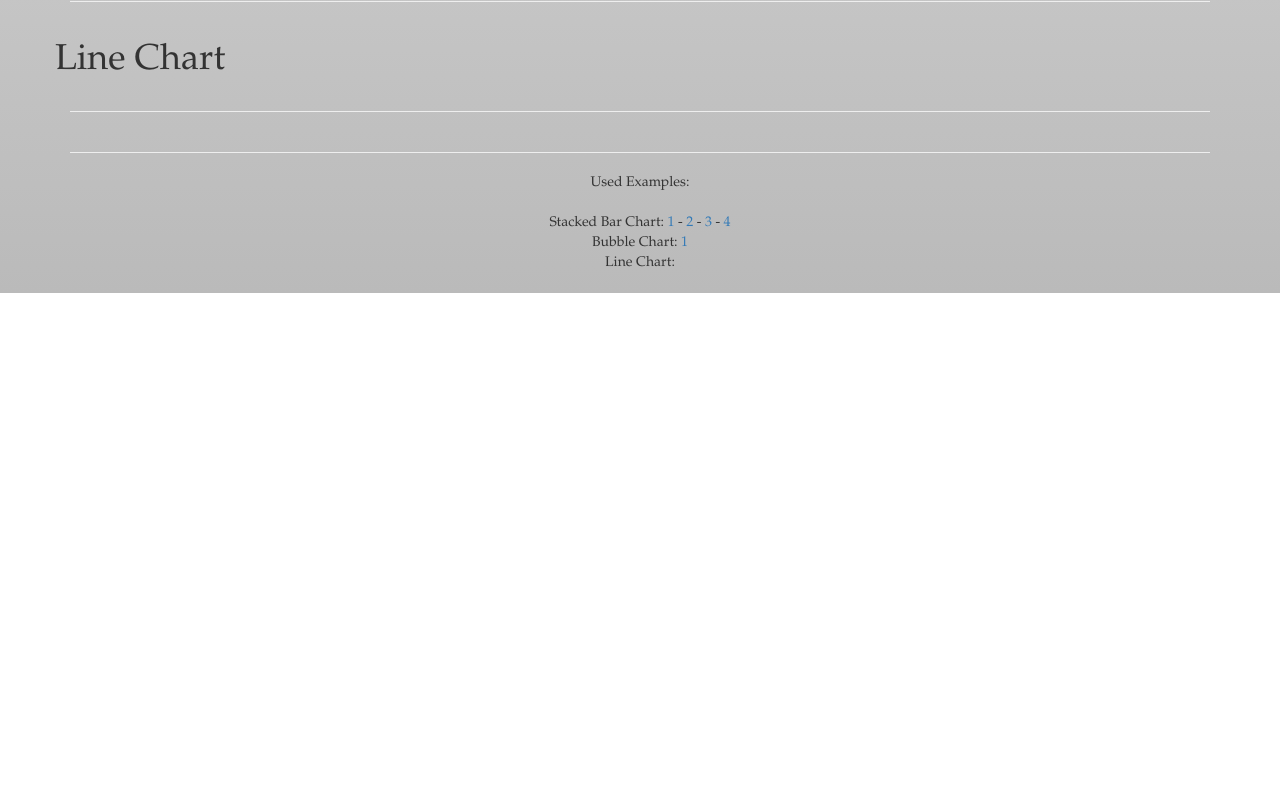
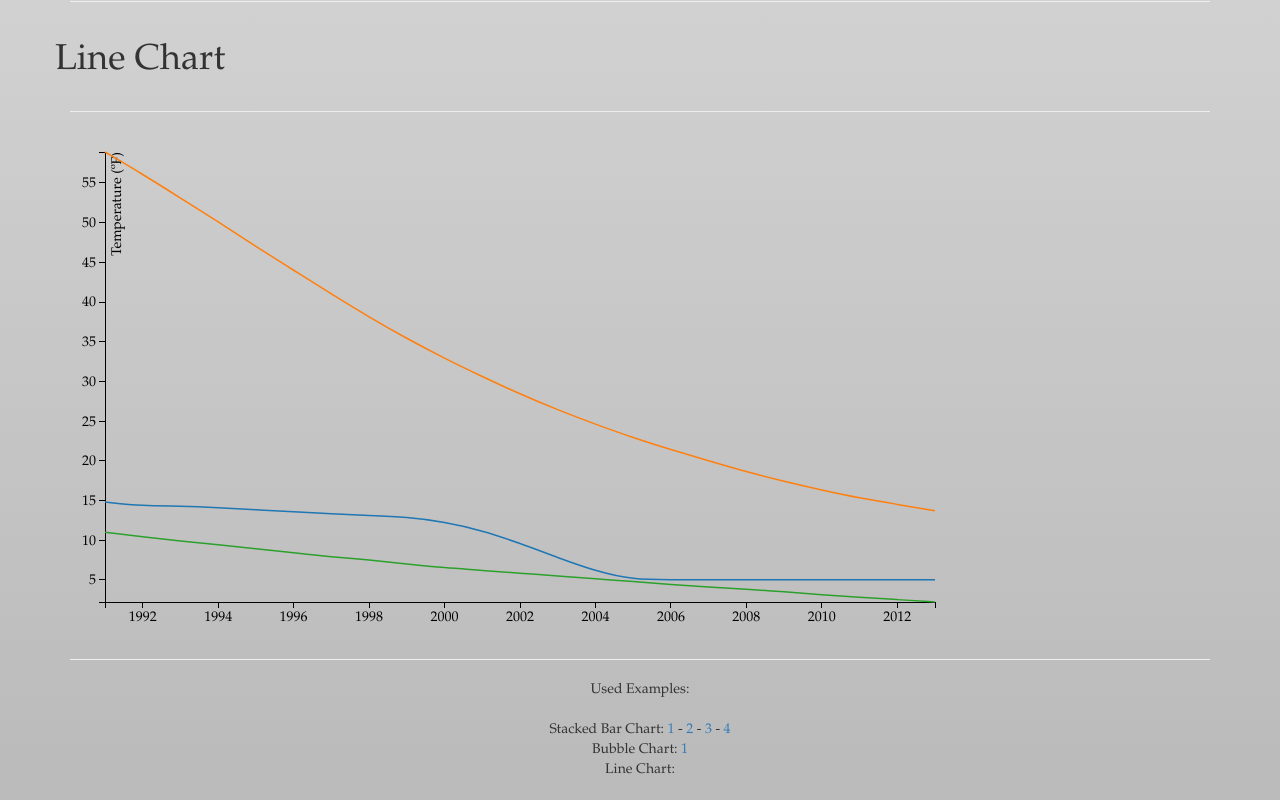
Before and after one commit to mrlukasbos/Development-towards-a-better-world, a plain HTML site: page index.html in a window 1280 px wide. Shown: the part 1580-2380 px from the top of the page. Before the commit the page ends 1873 px from the top, so only its background shows below. Drawn offline with nearby package versions, Linux system fonts and the light colour scheme.

Commit message:
added line chart with only brazil

```diff
--- a/js/import.js
+++ b/js/import.js
@@ -70,10 +70,7 @@ d3.csv("malnourished.csv", function(error, data1) {
         dataArray.push(data[key]);
       }
 
-
-
-
-    //  CreateLineChart(dataArray, ".line-chart-holder");
+      CreateLineChart(dataArray, ".line-chart-holder");
       CreateBubbleChart(dataArray, ".bubble-chart-holder");
       CreateStackedBarChart(dataArray, ".stacked-bar-chart-holder");
       addOnclickListeners()
@@ -86,16 +83,16 @@ function addOnclickListeners() {
 
   d3.selectAll('.dot').on('click', function(info) {
     updateColors(info.countryShort);
+    updateLineChart(info.country);
   });
   d3.selectAll('.layer').on('click', function(info) {
   updateColors(info.countryShort);
+  updateLineChart(info.country);
   });
 }
 
 function updateColors(selector) {
   selector = "." + selector;
-
   d3.selectAll(selector).style('fill', 'green');
   d3.selectAll(selector+" rect").style('fill', function(d,i) { return "rgb(0, " + (102 + (i * 51)) + ", 0)" });
-
 }
--- a/js/linechart.js
+++ b/js/linechart.js
@@ -1,13 +1,130 @@
 function CreateLineChart(dataArray, selector) {
 
-    var data = [];
-    dataArray.forEach( function(d) {
-        if (d.country === "Brazil") {
-            data.push(d);
-      }
-    });
+ var data = getData("BRA");
+ var countrydata = getCountryData(data);
+var color = getColor();
 
-//    console.log(dataNest);
+  var margin = {top: 20, right: 80, bottom: 30, left: 50},
+  width = 960 - margin.left - margin.right,
+  height = 500 - margin.top - margin.bottom;
+
+  var x = d3.time.scale()
+  .range([0, width]);
+
+  var y = d3.scale.linear()
+  .range([height, 0]);
+
+  var xAxis = d3.svg.axis()
+  .scale(x)
+  .orient("bottom");
+
+  var yAxis = d3.svg.axis()
+  .scale(y)
+  .orient("left");
+
+  var line = d3.svg.line()
+  .interpolate("basis")
+  .x(function(d) { return x(d.year); })
+  .y(function(d) { return y(d.value); });
+
+  var svg = d3.select(selector).append("svg")
+  .attr("width", width + margin.left + margin.right)
+  .attr("height", height + margin.top + margin.bottom)
+  .append("g")
+  .attr("transform", "translate(" + margin.left + "," + margin.top + ")");
+
+  x.domain(d3.extent(data, function(d) { return d.year; }));
+
+  y.domain([
+    d3.min(countrydata, function(c) { return d3.min(c.values, function(v) { return v.value; }); }),
+    d3.max(countrydata, function(c) { return d3.max(c.values, function(v) { return v.value; }); })
+  ]);
+
+  svg.append("g")
+      .attr("class", "x axis")
+      .attr("transform", "translate(0," + height + ")")
+      .call(xAxis);
+
+  svg.append("g")
+      .attr("class", "y axis")
+      .call(yAxis)
+    .append("text")
+      .attr("transform", "rotate(-90)")
+      .attr("y", 6)
+      .attr("dy", ".71em")
+      .style("text-anchor", "end")
+      .text("Temperature (ºF)");
+
+  var cdata = svg.selectAll(".city")
+      .data(countrydata)
+    .enter().append("g")
+      .attr("class", "city");
+
+  cdata.append("path")
+      .attr("class", "line")
+      .attr("d", function(d) { return line(d.values); })
+      .style("stroke", function(d) { return color(d.key); });
+
+  cdata.append("text")
+      .datum(function(d) { return {name: d.key, value: d.values[d.values.length - 1]}; })
+      .attr("transform", function(d) { return "translate(" + x(d.value.year) + "," + y(d.value.value) + ")"; })
+      .attr("x", 3)
+      .attr("dy", ".35em")
+      .text(function(d) { return d.key; });
 
 
+function getData(countryShort) {
+  var data = [];
+  dataArray.forEach( function(d) {
+    if (d.water && d.mortality && d.malnourished) {
+
+      if (d.countryShort === "BRA") {
+        data.push(d);
+      }
+    }
+  });
+  return data;
 }
+
+function getColor() {
+  var color = d3.scale.category10();
+  color.domain(d3.keys(data[0]).filter(function(key) {
+    if (key !== "year" && key !== "countryShort" && key !== "country") {
+      return key;
+    }
+  }));
+  return color;
+}
+
+function getCountryData(data) {
+  var color = getColor();
+  var countrydata = color.domain().map(function(dataset) {
+    return {
+      key: dataset,
+      values: data.map(function(d) {
+        return {year: d.year, value: +d[dataset]};
+      })
+    };
+  });
+  return countrydata;
+}
+
+
+function updateLineChart(countryShort) {
+
+  cdata = d3.selectAll(".city");
+
+  cdata.data(getCountryData(getData(countryShort)));
+  cdata.append("path")
+      .attr("class", "line")
+      .attr("d", function(d) { return line(d.values); })
+      .style("stroke", function(d) { return color(d.key); });
+
+  cdata.append("text")
+      .datum(function(d) { return {name: d.key, value: d.values[d.values.length - 1]}; })
+      .attr("transform", function(d) { return "translate(" + x(d.value.year) + "," + y(d.value.value) + ")"; })
+      .attr("x", 3)
+      .attr("dy", ".35em")
+      .text(function(d) { return d.key; });
+}
+}
--- a/js/stackedbars.js
+++ b/js/stackedbars.js
@@ -275,7 +275,7 @@ function CreateStackedBarChart(dataArray, selector) {
       .duration(500)
       .delay(function(d, i) { return i * 10; })
       .attr("width", x.rangeBand() / 3)
-      .transition()
+      .transition() //
       .attr("x", function(d, i, j) { return x.rangeBand() * i / 3; })
       .transition()
       .attr("y", function(d) { return height + y(d.y1) - y(d.y0) })
@@ -295,7 +295,7 @@ function CreateStackedBarChart(dataArray, selector) {
         .attr("height", function(d) { return y(d.y0) - y(d.y1); })
         .transition()
         .attr("x", 0)
-        .transition()
+        .transition() //
         .attr("width", x.rangeBand());
 
 
--- a/styles.css
+++ b/styles.css
@@ -18,6 +18,12 @@ filter: progid:DXImageTransform.Microsoft.gradient( startColorstr='#ffffff', end
   font-size: 15px;
 }
 
+.line {
+  fill: none;
+  stroke: steelblue;
+  stroke-width: 1.5px;
+}
+
 .tooltip {
   position: absolute;
   width: 200px;
```
